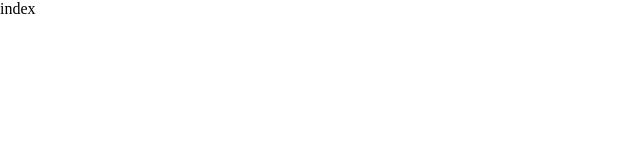
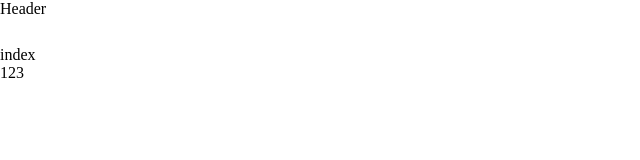
Before and after one commit to hy689/next-blog, a Next.js app: page / in a window 1280 px wide. Shown: the top 160 px of the page, without its empty margins (0-640 px from the left). Built offline with nearby package versions, Linux system fonts and the light colour scheme.

Commit message:
feat：设置格式化操作

```diff
--- /dev/null
+++ b/components/header/index.jsx
@@ -0,0 +1,15 @@
+// import styles from './header.module.css'
+export default function Header(options) {
+  return (
+    <>
+      <div className="header"> Header </div>
+      <style jsx>
+        {`
+          .header {
+            height: 46px;
+          }
+        `}
+      </style>
+    </>
+  )
+}
--- a/pages/index.js
+++ /dev/null
@@ -1,10 +0,0 @@
-
-
-
-export default function Home() {
-  return (
-    <>
-      index
-    </>
-  )
-}
--- /dev/null
+++ b/pages/index.jsx
@@ -0,0 +1,10 @@
+import Header from '@/components/header'
+export default function Index() {
+  return (
+    <>
+      <Header></Header>
+      index
+      <div className="header">123</div>
+    </>
+  )
+}
```
Also changed, not shown: components/header/index.js (deleted, +0 -7 lines), components/header/header.module.css (deleted), pages/article/[id].jsx (renamed from pages/article/[id].js), pages/articles/index.jsx (renamed from pages/articles/index.js).
